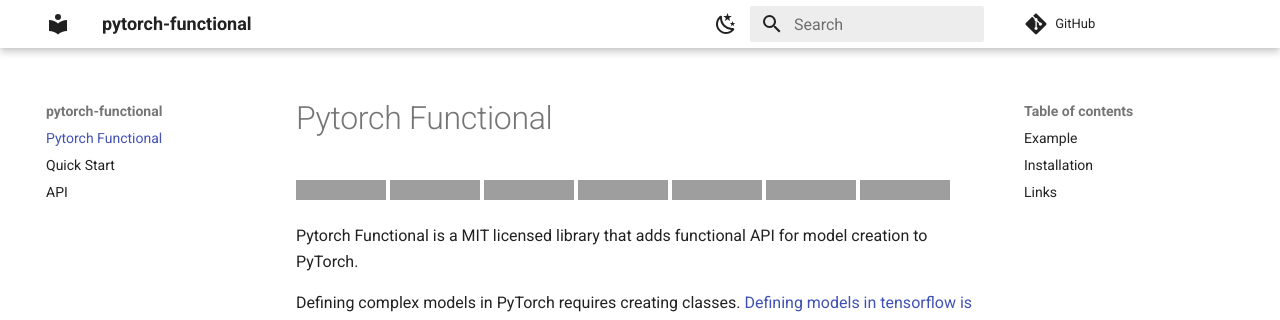
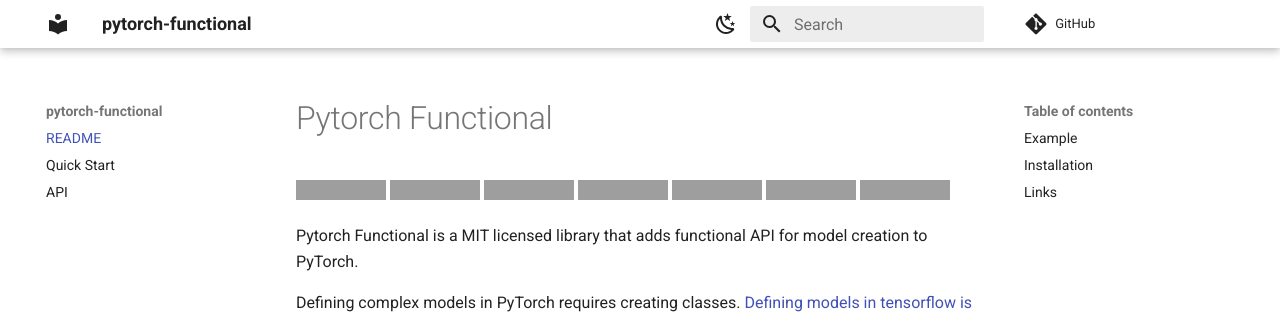
Before and after one commit to sjmikler/pytorch-symbolic, an MkDocs documentation site: the page built from docs/README.md, in a window 1280 px wide. Shown: the top 320 px of the page. Built offline with MkDocs 1.6.1 and Material for MkDocs 9.7.7, drawn with Linux system fonts in a browser that asks for light colours; comment, search, counter and statistics services are not loaded; some of the changed lines change nothing that is shown; grey boxes are pictures that could not be loaded.

```diff
--- a/mkdocs.yml
+++ b/mkdocs.yml
@@ -2,7 +2,7 @@
 repo_url: https://github.com/gahaalt/pytorch-functional
 
 nav:
-    - README.md
+    - README: README.md
     - quick_start.md
     - api.md
 
```
